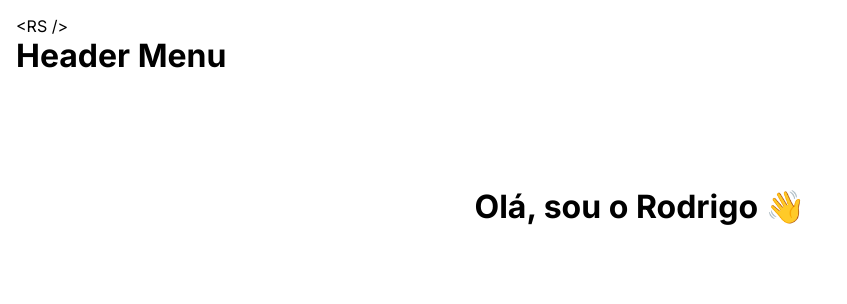
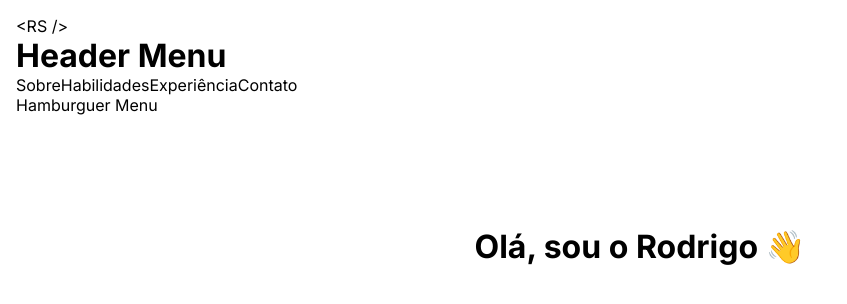
Before and after one commit to rodrigosuelli/portfolio-web, a Next.js app: page / in a window 1280 px wide. Shown: the top 304 px of the page, without its empty margins (0-847 px from the left). Built offline with nearby package versions, Linux system fonts and the light colour scheme.

Commit message:
Developing header component

```diff
--- a/src/app/components/HeaderMenu/HeaderMenu.module.scss
+++ b/src/app/components/HeaderMenu/HeaderMenu.module.scss
@@ -1,3 +1,13 @@
 .headerMenu {
   padding: 16px;
 }
+
+.headerLinks {
+  display: none;
+}
+
+@media only screen and (min-width: 768px) {
+  .headerLinks {
+    display: unset;
+  }
+}
--- a/src/app/components/HeaderMenu/HeaderMenu.tsx
+++ b/src/app/components/HeaderMenu/HeaderMenu.tsx
@@ -4,9 +4,18 @@ import styles from './HeaderMenu.module.scss';
 
 export default function HeaderMenu() {
   return (
-    <div className={classNames(styles.headerMenu)}>
+    <header className={classNames(styles.headerMenu)}>
       <Link href="/">{'<RS />'}</Link>
       <h1>Header Menu</h1>
-    </div>
+      <nav className={classNames(styles.headerLinks)}>
+        <Link href="#Sobre">Sobre</Link>
+        <Link href="#Habilidades">Habilidades</Link>
+        <Link href="#Experiência">Experiência</Link>
+        <Link href="#Contato">Contato</Link>
+      </nav>
+      <div className={classNames(styles.headerButtons)}>
+        <div>Hamburguer Menu</div>
+      </div>
+    </header>
   );
 }
```
